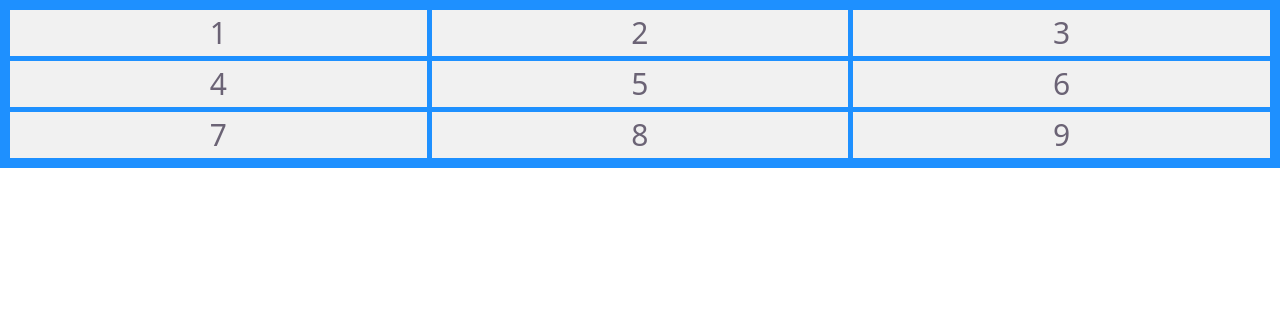
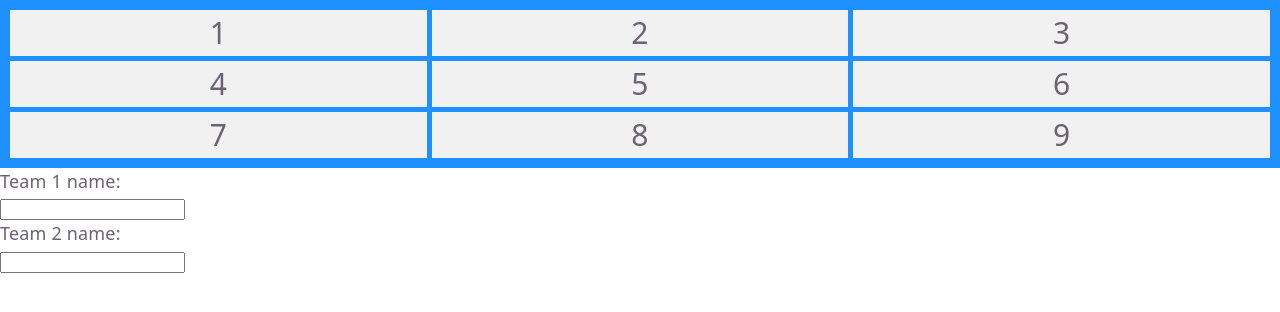
Before and after one commit to GavinNO/Analysis-Design, a React (Vite) app in the folder DataMania/: page / in a window 1280 px wide. Shown: the top 312 px of the page. Built offline with nearby package versions, Linux system fonts and the light colour scheme.

Commit message:
added form and scoreboard variables

```diff
--- a/DataMania/components/ScoreBoard.js
+++ b/DataMania/components/ScoreBoard.js
@@ -0,0 +1,2 @@
+let x = 0;
+let y = 0;
--- a/DataMania/index.html
+++ b/DataMania/index.html
@@ -20,6 +20,14 @@
       <div>8</div>
       <div>9</div>
     </div>
+    <div>
+      <form>
+    <label for="team1">Team 1 name:</label><br>
+    <input type="text" id="team1" name="team1"><br>
+    <label for="team2">Team 2 name:</label><br>
+    <input type="text" id="team2" name="team2">
+</form>
+    </div>
     <script type="module" src="/src/main.jsx"></script>
   </body>
 </html>
```
